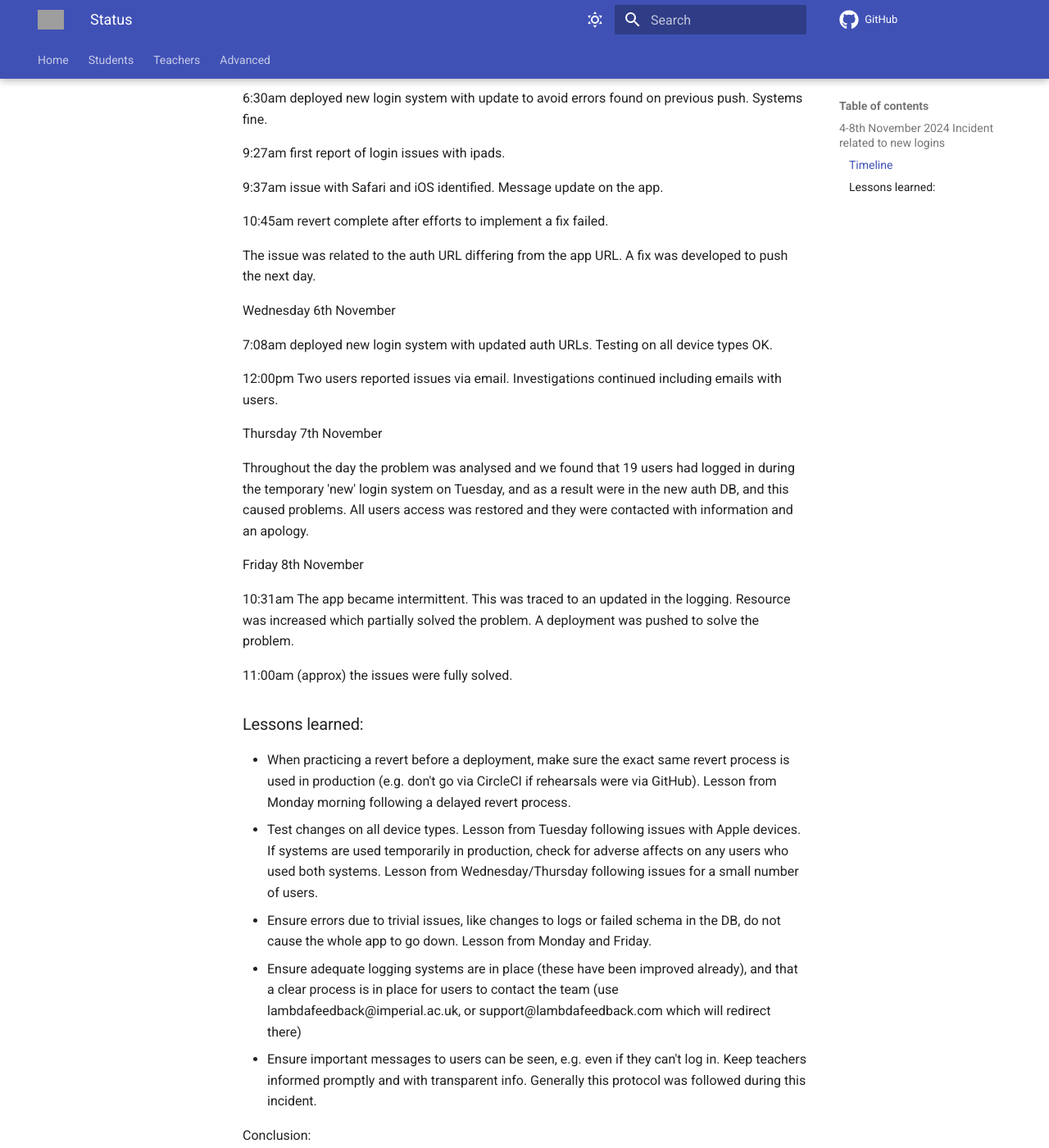
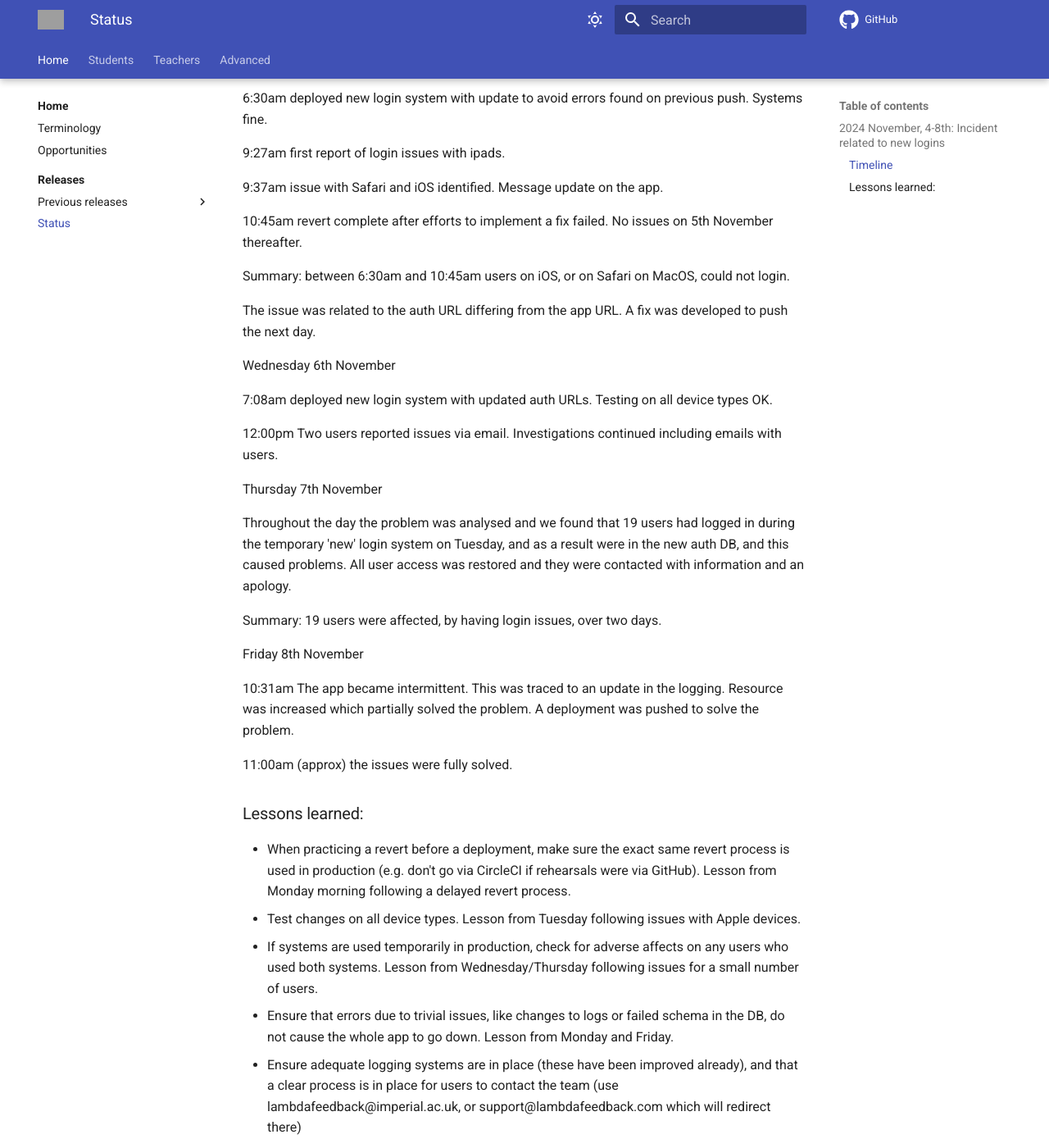
Before and after one commit to lambda-feedback/user-documentation, an MkDocs documentation site: the page built from docs/releases/status.md, in a window 1280 px wide and 1400 px high, scrolled down 760 px. Shown: the whole window at 82% size. Built offline with MkDocs 1.6.1 and Material for MkDocs 9.7.7, drawn with Linux system fonts in a browser that asks for light colours; comment, search, counter and statistics services are not loaded; some of the changed text lies outside the part shown; grey boxes are pictures that could not be loaded.

Commit message:
status updates

```diff
--- a/docs/releases/status.md
+++ b/docs/releases/status.md
@@ -2,9 +2,9 @@
 
 This page contains information about any known incidents where service was interrupted. The page begain in November 2024 following a significant incident. The purpose is to be informative, transparent, and ensure lessons are always learned so that service improves over time.
 
-## 4-8th November 2024 Incident related to new logins
+## 2024 November, 4-8th: Incident related to new logins
 
-Deployment of a new authentication process caused service interruptions. Login was not possible at certain times, affecting all users. Effects were between Monday 4th and Friday 8th November, all related to release b506.
+Deployment of a new authentication process caused service interruptions. Login was not possible at certain times, affecting all users. Effects were between Monday 4th and Friday 8th November, all related to release [b506](../#release-20241113).
 
 ### Timeline
 
@@ -14,7 +14,7 @@
 
 8:15am began reverting to the old system to avoid any unnecessary risks. Revert took longer than rehearsed.
 
-8:55am system live and operational in its reverted form. No issues hereafter.
+8:55am system live and operational in its reverted form. No issues on 4th November thereafter.
 
 The issue was identified and fixed ready to push with the new login system early the next day.
 
@@ -26,7 +26,9 @@
 
 9:37am issue with Safari and iOS identified. Message update on the app.
 
-10:45am revert complete after efforts to implement a fix failed.
+10:45am revert complete after efforts to implement a fix failed. No issues on 5th November thereafter.
+
+Summary: between 6:30am and 10:45am users on iOS, or on Safari on MacOS, could not login.
 
 The issue was related to the auth URL differing from the app URL. A fix was developed to push the next day.
 
@@ -38,11 +40,13 @@
 
 Thursday 7th November
 
-Throughout the day the problem was analysed and we found that 19 users had logged in during the temporary 'new' login system on Tuesday, and as a result were in the new auth DB, and this caused problems. All users access was restored and they were contacted with information and an apology.
+Throughout the day the problem was analysed and we found that 19 users had logged in during the temporary 'new' login system on Tuesday, and as a result were in the new auth DB, and this caused problems. All user access was restored and they were contacted with information and an apology.
+
+Summary: 19 users were affected, by having login issues, over two days.
 
 Friday 8th November
 
-10:31am The app became intermittent. This was traced to an updated in the logging. Resource was increased which partially solved the problem. A deployment was pushed to solve the problem.
+10:31am The app became intermittent. This was traced to an update in the logging. Resource was increased which partially solved the problem. A deployment was pushed to solve the problem.
 
 11:00am (approx) the issues were fully solved.
 
@@ -50,8 +54,8 @@
 
 - When practicing a revert before a deployment, make sure the exact same revert process is used in production (e.g. don't go via CircleCI if rehearsals were via GitHub). Lesson from Monday morning following a delayed revert process.
 - Test changes on all device types. Lesson from Tuesday following issues with Apple devices.
-  If systems are used temporarily in production, check for adverse affects on any users who used both systems. Lesson from Wednesday/Thursday following issues for a small number of users.
-- Ensure errors due to trivial issues, like changes to logs or failed schema in the DB, do not cause the whole app to go down. Lesson from Monday and Friday.
+- If systems are used temporarily in production, check for adverse affects on any users who used both systems. Lesson from Wednesday/Thursday following issues for a small number of users.
+- Ensure that errors due to trivial issues, like changes to logs or failed schema in the DB, do not cause the whole app to go down. Lesson from Monday and Friday.
 - Ensure adequate logging systems are in place (these have been improved already), and that a clear process is in place for users to contact the team (use lambdafeedback@imperial.ac.uk, or support@lambdafeedback.com which will redirect there)
 - Ensure important messages to users can be seen, e.g. even if they can't log in.
   Keep teachers informed promptly and with transparent info. Generally this protocol was followed during this incident.
--- a/mkdocs.yml
+++ b/mkdocs.yml
@@ -18,7 +18,7 @@
           - "releases/index.md"
           - Previous releases:
               - 2023-24: "releases/relases_2023_24.md"
-          - Status: "status.md"
+          - Status: "releases/status.md"
 
   - Students:
       - "student/index.md"
@@ -111,9 +111,6 @@
   - pymdownx.highlight
   - pymdownx.superfences
   - pymdownx.details
-  - pymdownx.emoji:
-      emoji_index: !!python/name:material.extensions.emoji.twemoji
-      emoji_generator: !!python/name:material.extensions.emoji.to_svg
   - pymdownx.arithmatex:
       generic: true
   - attr_list
```
